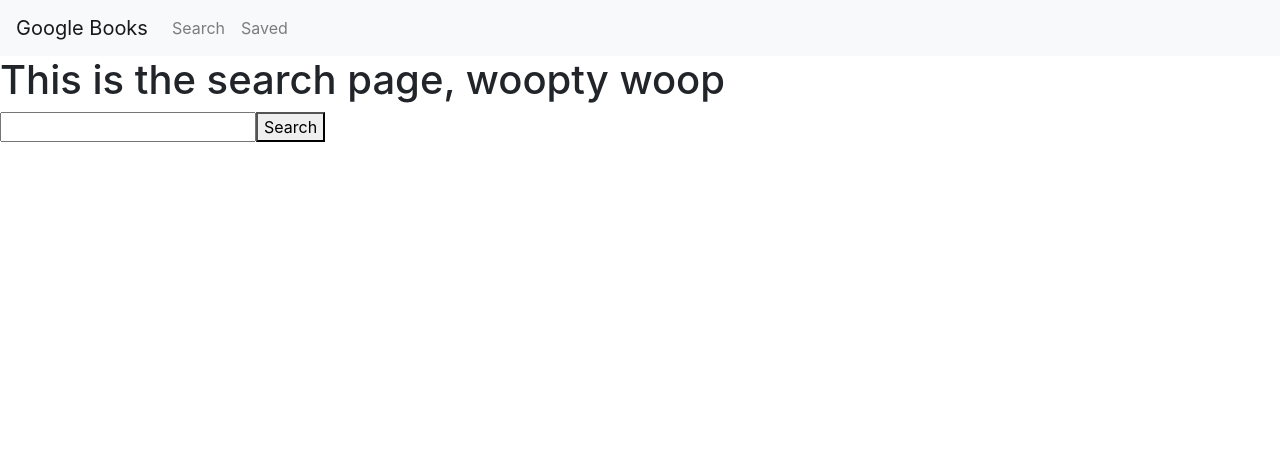
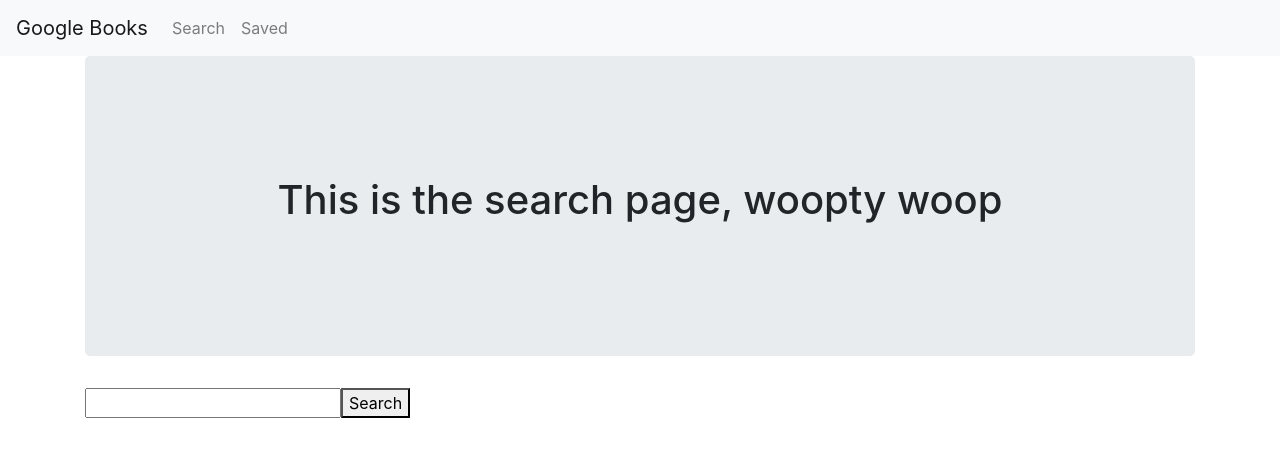
Before and after one commit to jimbopulos/Google-Books-searchLibrary, a React (Create React App) app in the folder client/: page / in a window 1280 px wide. Shown: the top 456 px of the page. Built offline with nearby package versions, Linux system fonts and the light colour scheme; no server answers.

Commit message:
Added components to search amd saved pages

```diff
--- a/client/src/components/SearchBooksForm/index.js
+++ b/client/src/components/SearchBooksForm/index.js
@@ -1,6 +1,7 @@
 import React, { useState, useEffect } from 'react';
 // import { useStoreContext } from '../../utils/GlobalState';
 import API from '../../utils/API';
+import { Input, FormBtn } from '../Form/index';
 
 function SearchBooksForm() {
   const [books, setBooks] = useState([]);
--- a/client/src/pages/Saved.js
+++ b/client/src/pages/Saved.js
@@ -1,10 +1,18 @@
 import React from 'react';
+import { Container, Row, Col } from '../components/Grid';
+import Jumbotron from '../components/Jumbotron';
 
 const Saved = () => {
   return (
-    <div>
-      <h1>This is the saved page, bloopy bloop</h1>
-    </div>
+    <Container>
+      <Row>
+        <Col size='md-12'>
+          <Jumbotron>
+            <h1>This is the saved page, bloopy bloop</h1>
+          </Jumbotron>
+        </Col>
+      </Row>
+    </Container>
   );
 };
 
--- a/client/src/pages/Search.js
+++ b/client/src/pages/Search.js
@@ -1,13 +1,21 @@
 import React from 'react';
 import SearchBooksForm from '../components/SearchBooksForm';
+import { Container, Row, Col } from '../components/Grid';
+import Jumbotron from '../components/Jumbotron';
 // import { Link } from 'react-router-dom';
 
 const Search = () => {
   return (
-    <div>
-      <h1>This is the search page, woopty woop</h1>
-      <SearchBooksForm />
-    </div>
+    <Container>
+      <Row>
+        <Col size='md-12'>
+          <Jumbotron>
+            <h1>This is the search page, woopty woop</h1>
+          </Jumbotron>
+          <SearchBooksForm />
+        </Col>
+      </Row>
+    </Container>
   );
 };
 
```
Also changed, not shown: client/src/components/List/index.js (added, +14 -0 lines).
